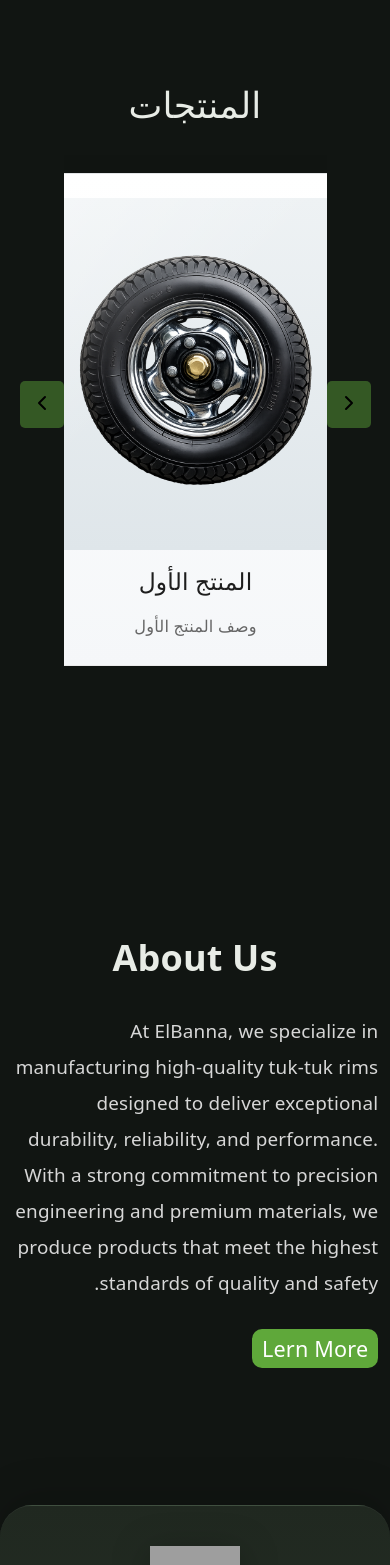
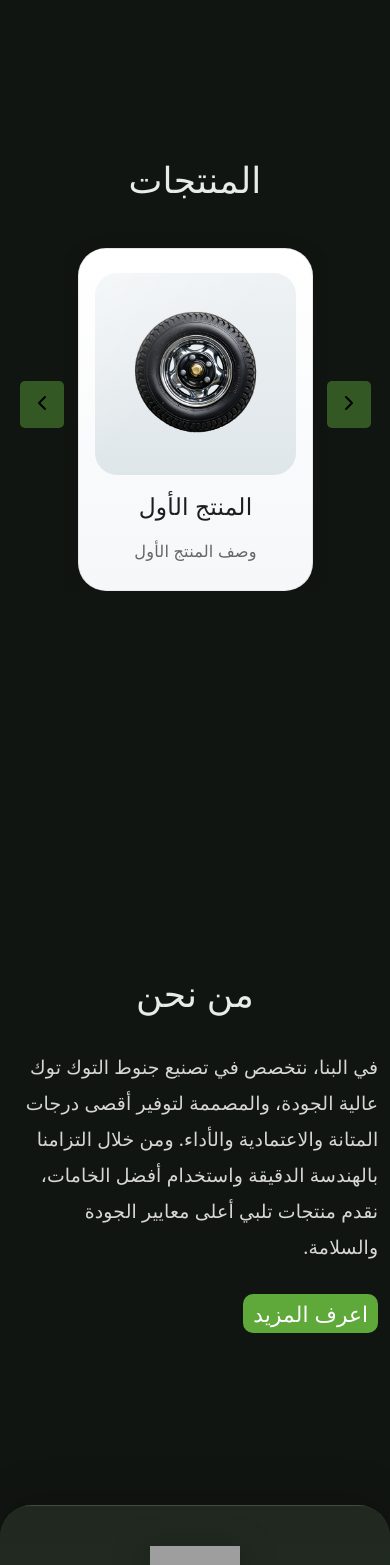
Before and after one commit to kiro-hash/elbana, a React (Vite) app: page / in a window 390 px wide. Shown: the part 949-2514 px from the top of the page. Built offline with nearby package versions, Linux system fonts and the light colour scheme; grey boxes are pictures that could not be loaded.

Commit message:
feat: update ProductCard styles, enhance Home page content and animations, and add new translations

```diff
--- a/src/components/styles/ProductCard.css
+++ b/src/components/styles/ProductCard.css
@@ -5,6 +5,7 @@
     display: flex;
     flex-direction: column;
     align-items: center;
+    justify-content: center;
     gap: 20px;
 
     padding: 32px 28px;
@@ -99,7 +100,7 @@
     .productcard {
         padding: 24px;
         gap: 18px;
-        border-radius: 0;
+        width: 70%;
     }
 
     .productcard img {
--- a/src/locales/ar/translation.json
+++ b/src/locales/ar/translation.json
@@ -9,6 +9,10 @@
   "heroTitle": "مصممة للقوة. ومهندسة لتحقيق أفضل أداء.",
   "heroDescription": "البنا هي شركة متخصصة في تصنيع جنوط التوك توك عالية الجودة، وتقدم منتجات تتميز بالمتانة والدقة والاعتمادية. صُممت منتجاتنا لتتحمل أصعب ظروف التشغيل وتضمن أداءً يدوم في كل رحلة.",
   "exploreProducts": "استكشف المنتجات",
+
+
+  "aboutDescription": "في البنا، نتخصص في تصنيع جنوط التوك توك عالية الجودة، والمصممة لتوفير أقصى درجات المتانة والاعتمادية والأداء. ومن خلال التزامنا بالهندسة الدقيقة واستخدام أفضل الخامات، نقدم منتجات تلبي أعلى معايير الجودة والسلامة.",
+  "learnMore": "اعرف المزيد",
 
   "follow": "تابعنا",
   "contactus": "تواصل معنا",
--- a/src/locales/en/translation.json
+++ b/src/locales/en/translation.json
@@ -10,6 +10,9 @@
   "heroTitle": "Built for Strength. Engineered for Performance.",
   "heroDescription": "ElBanna is a trusted manufacturer of premium tuk-tuk rims, delivering exceptional durability, precision, and reliability. Designed to perform under demanding conditions, our products are built to keep your journey moving.",
   "exploreProducts": "Explore Products",
+
+  "aboutDescription": "At ElBanna, we specialize in manufacturing high-quality tuk-tuk rims designed to deliver exceptional durability, reliability, and performance. With a strong commitment to precision engineering and premium materials, we produce products that meet the highest standards of quality and safety.",
+  "learnMore": "Learn More",
 
   "follow": "Follow",
   "contactus": "Contact Us",
--- a/src/pages/Home.tsx
+++ b/src/pages/Home.tsx
@@ -15,7 +15,7 @@ import { useGSAP } from "@gsap/react";
 gsap.registerPlugin(useGSAP);
 const Home = () => {
   const { t ,i18n} = useTranslation();
-  const distance = window.innerWidth < 768 ? 120 : 300;
+  const distance = window.innerWidth < 768 ? 120 : 200;
 
   const [pid, setPid] = useState(0);
 
@@ -23,7 +23,7 @@ const Home = () => {
     gsap.to(".pc", {
       x: -distance,
       opacity: 0,
-      scale: 0.8,
+      scale: 0.1,
       duration: 0.4,
       ease: "power2.in",
       onComplete: () => {
@@ -52,7 +52,7 @@ const Home = () => {
     gsap.to(".pc", {
       x: distance,
       opacity: 0,
-      scale: 0.8,
+      scale: 0.1,
       duration: 0.4,
       ease: "power2.in",
       onComplete: () => {
@@ -139,20 +139,14 @@ const Home = () => {
         </div>
       </div>
       <div className="aboutcont">
-        <h1>About Us</h1>
+        <h1>{t("about")}</h1>
         <div className="about">
           <div className="text">
             <p>
-              At ElBanna, we specialize in manufacturing
-              high-quality tuk-tuk rims designed to deliver
-              exceptional durability, reliability, and
-              performance. With a strong commitment to
-              precision engineering and premium materials,
-              we produce products that meet the highest
-              standards of quality and safety.
+              {t("aboutDescription")}
             </p>
             <Link className="primarybtn" to={"/about"}>
-              Lern More
+              {t("learnMore")}
             </Link>
           </div>
           <img src={heroimg} alt="" />
--- a/src/pages/styles/Home.css
+++ b/src/pages/styles/Home.css
@@ -129,6 +129,9 @@
 
 .pc {
     will-change: transform;
+    display: flex;
+    justify-content: center;
+    align-items: center;
 }
 
 .sm {
```
